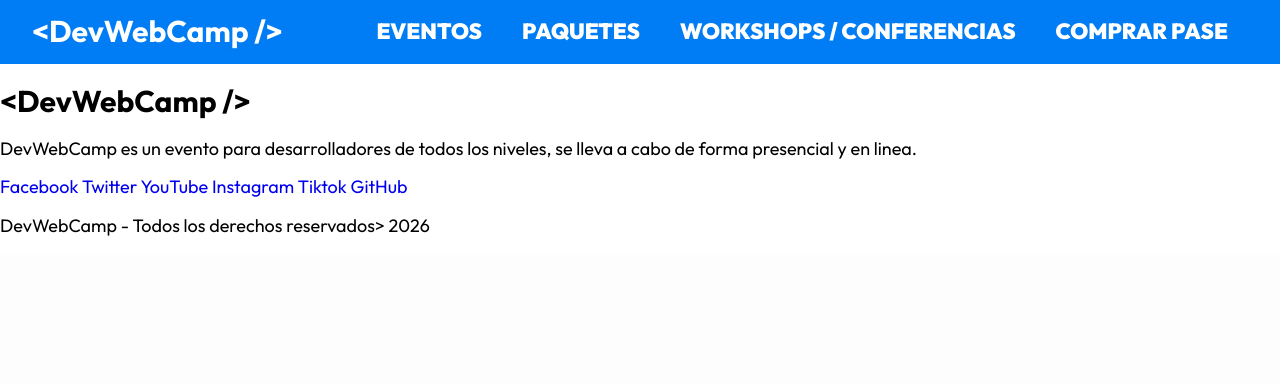
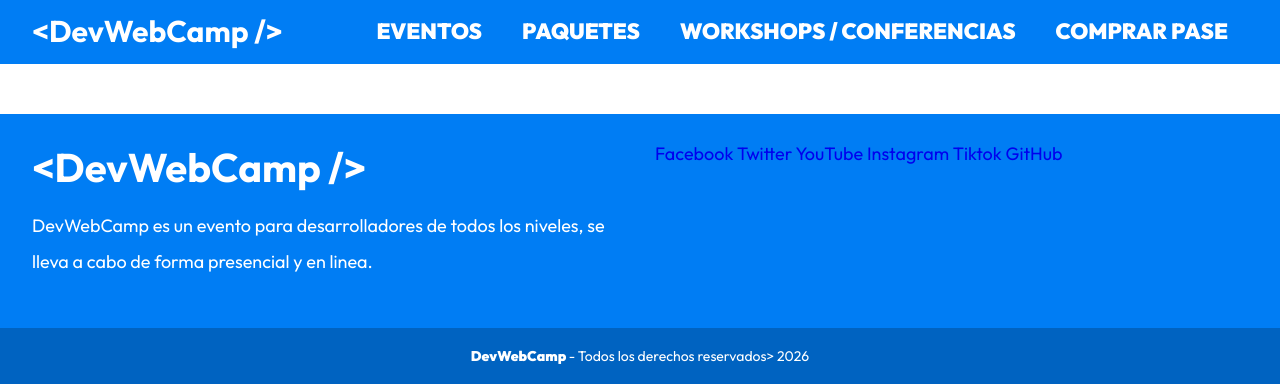
Before and after one commit to szelemcode/DevWebCamp, a PHP site: page /views/layout.php in a window 1280 px wide. Shown: the part 601-985 px from the top of the page. Before the commit the page ends 837 px from the top, so only its background shows below. Run offline with PHP 8.4, Linux system fonts and the light colour scheme; the template is opened without the code that fills it, so the values that code supplies are empty; some libraries are stand-ins or nearby versions.

Commit message:
update video 682 completo

```diff
--- a/src/scss/ui/_index.scss
+++ b/src/scss/ui/_index.scss
@@ -1,2 +1,3 @@
 @forward 'header';
 @forward 'formulario';
+@forward 'footer';
--- /dev/null
+++ b/src/scss/ui/footer/_footer.scss
@@ -0,0 +1,42 @@
+@use 'base/variables' as v;
+@use 'base/mixins' as m;
+@use 'sass:color';
+
+.footer {
+    background-color: v.$azul;
+    margin-top: 5rem;
+    padding-top: 3rem;
+    color: v.$blanco;
+
+    &__grid {
+        @include m.contenedor;
+        @include m.tablet {
+            @include m.grid(2, 3rem);
+        }
+    }
+
+    &__logo {
+        @include m.logo;
+        @include m.textoFluido(2rem , 4rem);
+    }
+
+    &__texto {
+        line-height: 2;
+        text-align:center;
+        @include m.tablet {
+            text-align:left;
+        }
+    }
+
+    &__copyright {
+        background-color:color.adjust(v.$azul, $lightness: -10%);
+        text-align:center;
+        margin:3rem 0 0 0 ;
+        padding:2rem 0;
+        font-size:1.4rem;
+        font-weight: v.$black;
+        &--regular {
+            font-weight: v.$regular;
+        }
+    }
+}
--- /dev/null
+++ b/src/scss/ui/footer/_index.scss
@@ -0,0 +1 @@
+@forward 'footer';
--- a/views/templates/footer.php
+++ b/views/templates/footer.php
@@ -1,4 +1,4 @@
-<footer>
+<footer class="footer">
     <div class="footer__grid">
         <div class="footer__contenido">
             <h3 class="footer__logo">
@@ -32,7 +32,7 @@
                </nav>
         </div>
 
-    <p class=""footer__copyright>
+    <p class="footer__copyright">
         DevWebCamp
         <span class="footer__copyright--regular">
             - Todos los derechos reservados> <?php echo date('Y'); ?>
```
Also changed, not shown: public/build/css/app.css, 1 other file.
